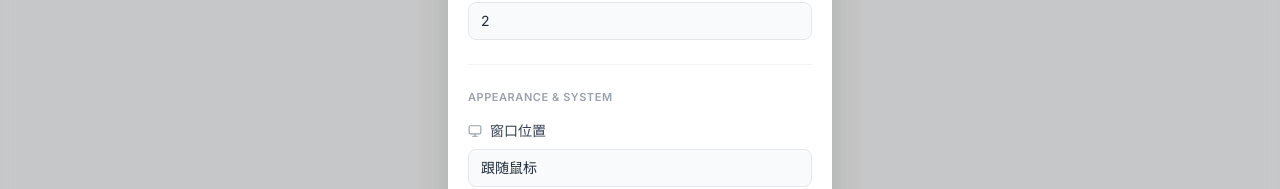
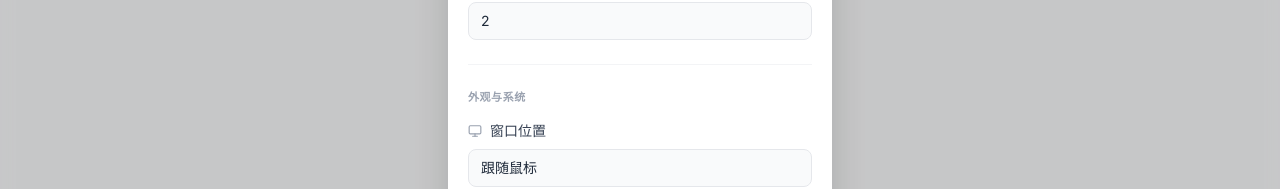
Before and after one commit to SymphonyOfNight/ClipStream, a React (Vite) app: page / in a window 1280 px wide. Both pictures are taken after a click on the button "设置". Shown: the part 348-537 px from the top of the page. Built offline with nearby package versions, Linux system fonts and the light colour scheme.

Commit message:
feat(i18n): Add "Appearance & System" translation
Adds the translation key and values for "Appearance & System" to the English and Chinese locale files. This ensures consistency in the settings menu across different languages.

```diff
--- a/src/components/ClipboardManager.tsx
+++ b/src/components/ClipboardManager.tsx
@@ -732,7 +732,7 @@ export default function ClipboardManager() {
 
                     {/* Appearance & System Section */}
                     <div className="space-y-4">
-                        <h4 className="text-[11px] font-semibold text-gray-400 uppercase tracking-wider">Appearance & System</h4>
+                        <h4 className="text-[11px] font-semibold text-gray-400 uppercase tracking-wider">{t.appearanceAndSystem}</h4>
 
                         {/* Window Position */}
                         <div className="space-y-2">
--- a/src/components/i18n/en.ts
+++ b/src/components/i18n/en.ts
@@ -28,4 +28,5 @@ export const en = {
   language: 'Language',
   maxLines: 'Max Display Lines',
   unlimitedLines: 'Unlimited',
+  appearanceAndSystem: 'Appearance & System',
 };
--- a/src/components/i18n/zh.ts
+++ b/src/components/i18n/zh.ts
@@ -28,4 +28,5 @@ export const zh = {
   language: '语言',
   maxLines: '最多展示行数',
   unlimitedLines: '不折叠',
+  appearanceAndSystem: '外观与系统',
 };
```
